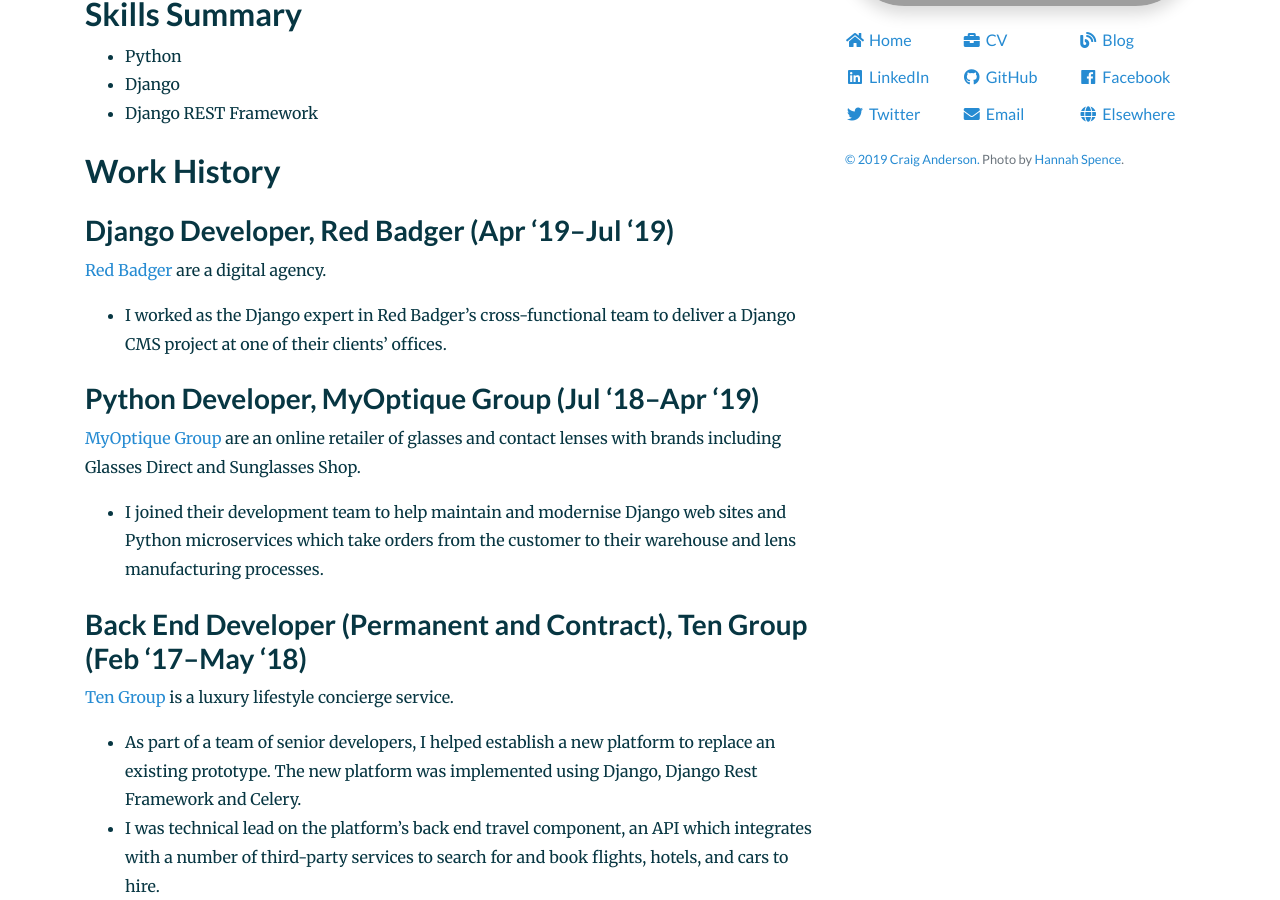
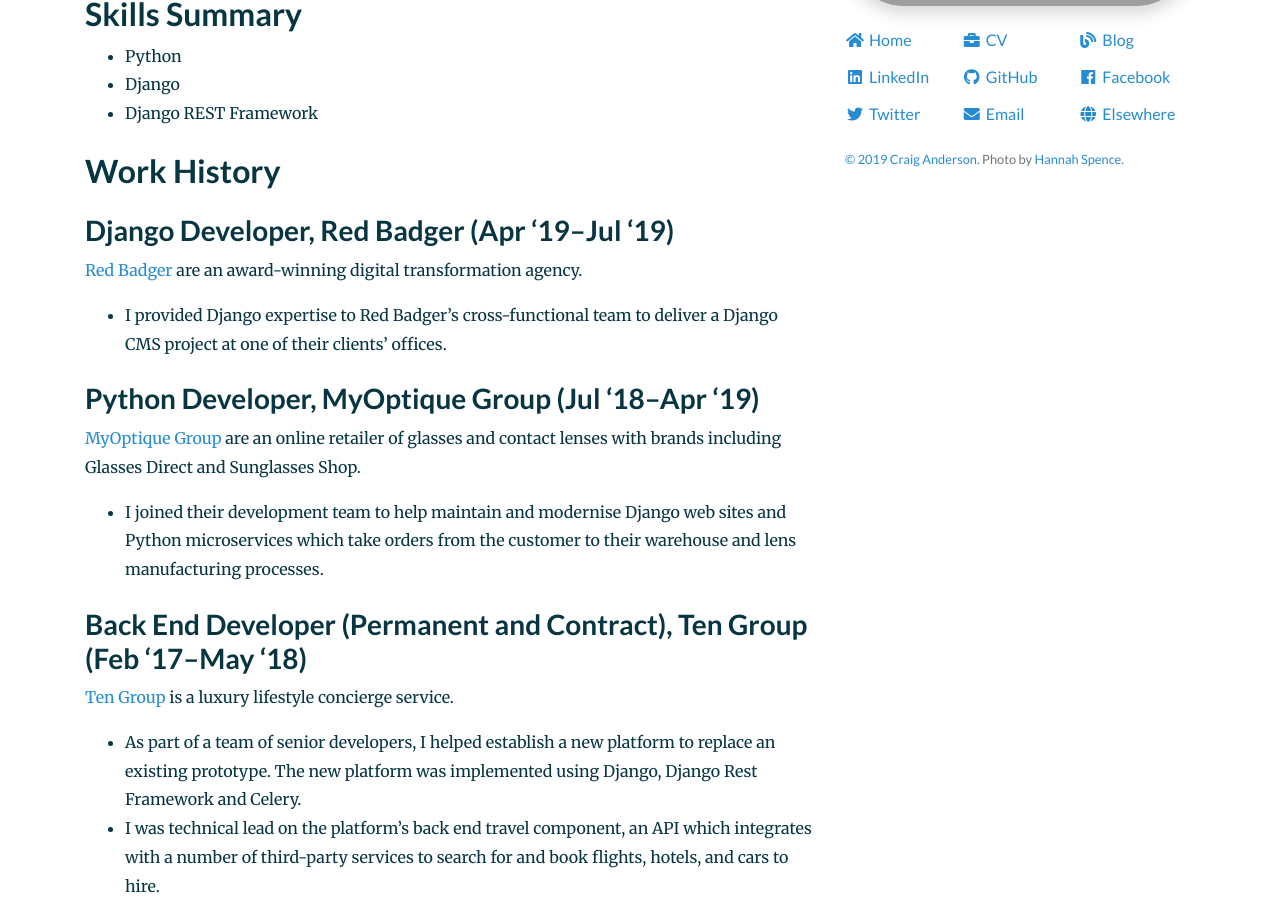
Before and after one commit to craiga/craiga.id.au, a Jekyll site: the page built from cv.markdown, in a window 1280 px wide and 900 px high, scrolled down 392 px. Built offline with Jekyll 4.4.1, drawn with Linux system fonts in a browser that asks for light colours; our own code applies the rules of GitHub Pages for plain Markdown files; grey boxes are pictures that could not be loaded.

Commit message:
Update cv.markdown

```diff
--- a/cv.markdown
+++ b/cv.markdown
@@ -22,9 +22,9 @@
 
 ### Django Developer, Red Badger (Apr&nbsp;'19–Jul&nbsp;'19)
 
-[Red Badger](https://red-badger.com) are a digital agency.
+[Red Badger](https://red-badger.com) are an award-winning digital transformation agency.
 
-* I worked as the Django expert in Red Badger's cross-functional team to deliver a Django CMS project at one of their clients' offices.
+* I provided Django expertise to Red Badger's cross-functional team to deliver a Django CMS project at one of their clients' offices.
 
 ### Python Developer, MyOptique Group (Jul&nbsp;‘18–Apr&nbsp;‘19)
 
```
